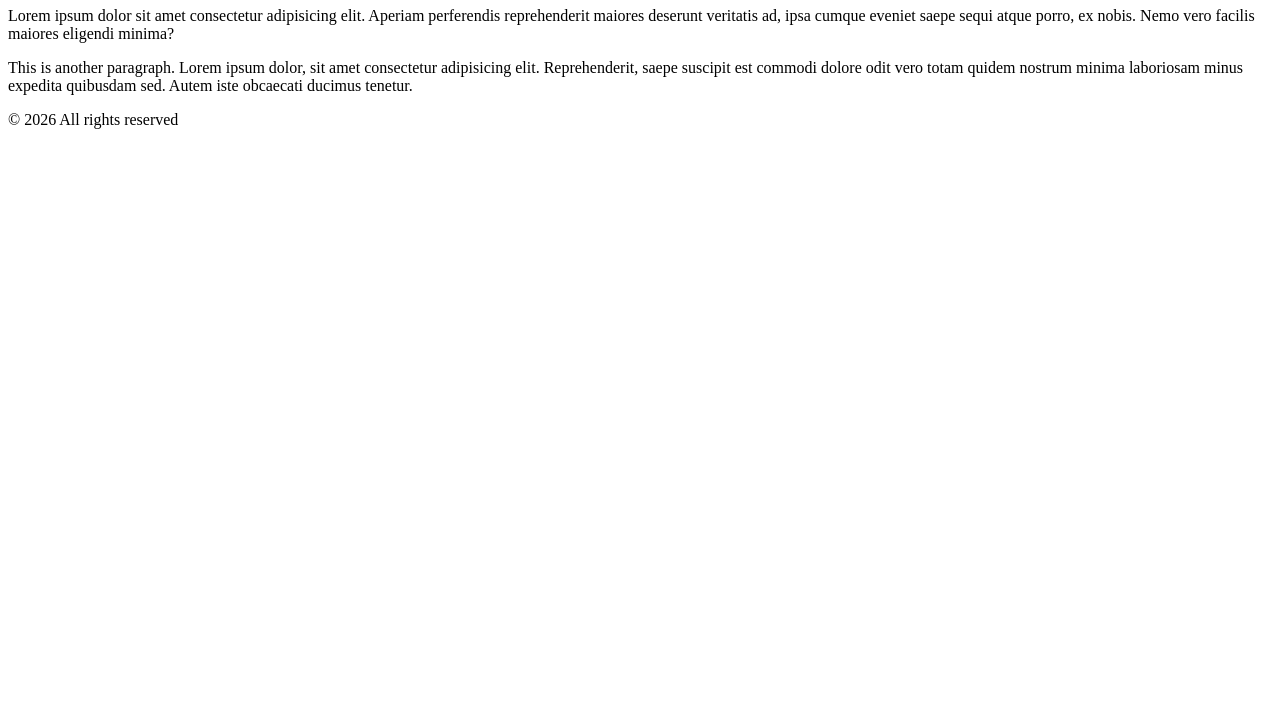
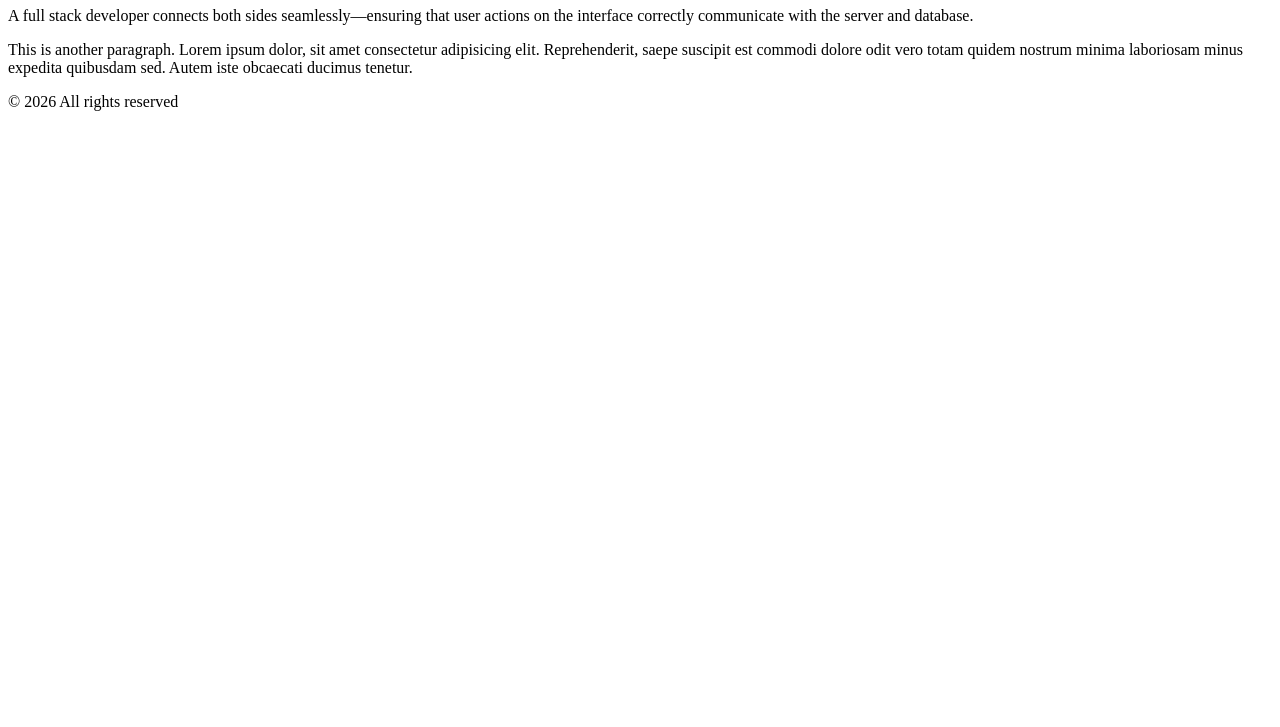
Before and after one commit to Hasebul47/Git-Practice-Project, a plain HTML site: page Index.html in a window 1280 px wide. Shown: the part 73-800 px from the top of the page. Drawn offline with Linux system fonts and the light colour scheme.

Commit message:
body section paragraph change

```diff
--- a/Index.html
+++ b/Index.html
@@ -9,10 +9,9 @@
     <h1>Git Practice Project</h1>
 
     <p>
-      Lorem ipsum dolor sit amet consectetur adipisicing elit. Aperiam
-      perferendis reprehenderit maiores deserunt veritatis ad, ipsa cumque
-      eveniet saepe sequi atque porro, ex nobis. Nemo vero facilis maiores
-      eligendi minima?
+      A full stack developer connects both sides seamlessly—ensuring that user
+      actions on the interface correctly communicate with the server and
+      database.
     </p>
 
     <p>
```
